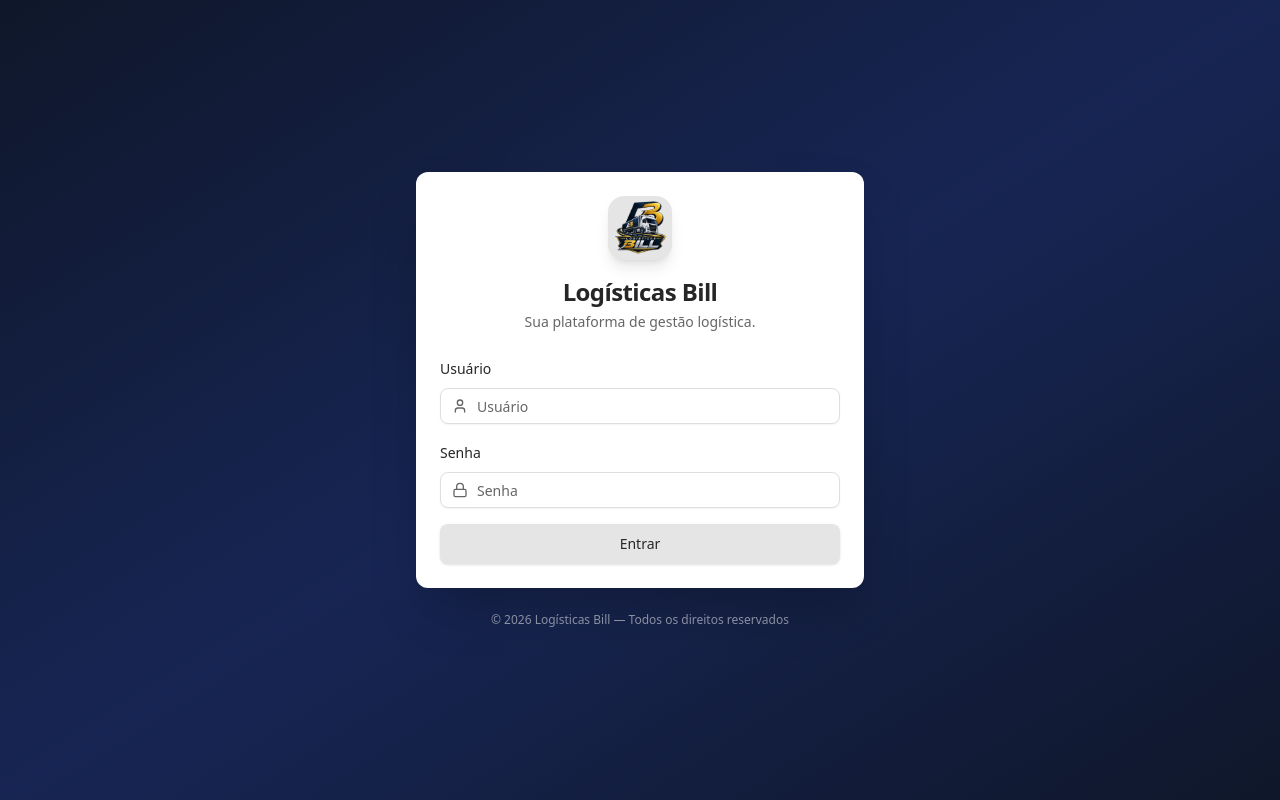
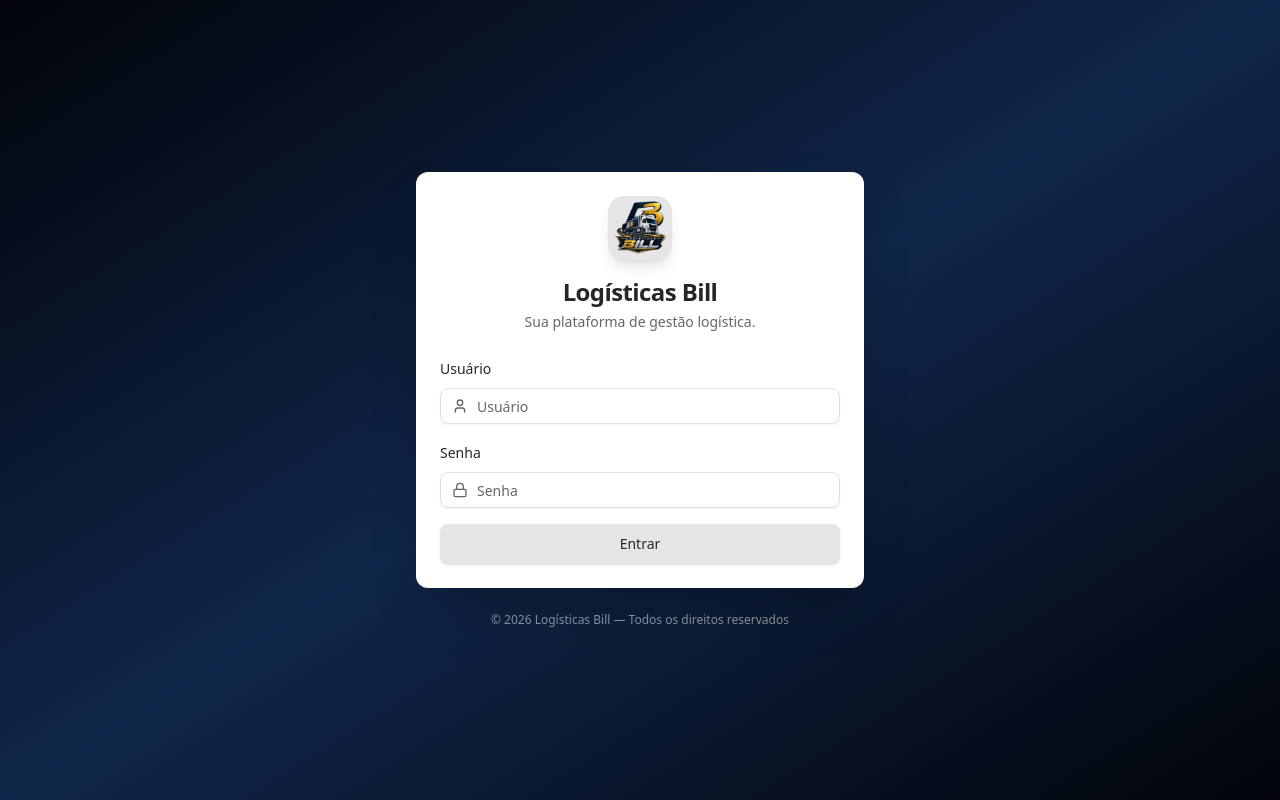
Before and after one commit to marcopassarela/logistica_bill_mobile, a Next.js app: page /login in a window 1280 px wide. Built offline with nearby package versions, Linux system fonts and the light colour scheme.

Commit message:
correction bug login

```diff
--- a/src/app/(auth)/login/page.tsx
+++ b/src/app/(auth)/login/page.tsx
@@ -186,7 +186,7 @@ export default function LoginPage() {
     await performLogin();
   }
   return (
-    <div className="flex min-h-screen items-center justify-center bg-gradient-to-br from-slate-900 via-blue-950 to-slate-900 p-4">
+    <div className="light flex min-h-screen items-center justify-center bg-gradient-to-br from-[#02040a] via-[#10264a] to-[#02040a] p-4">
       <motion.div
         initial={{ opacity: 0, y: 20 }}
         animate={{ opacity: 1, y: 0 }}
```
